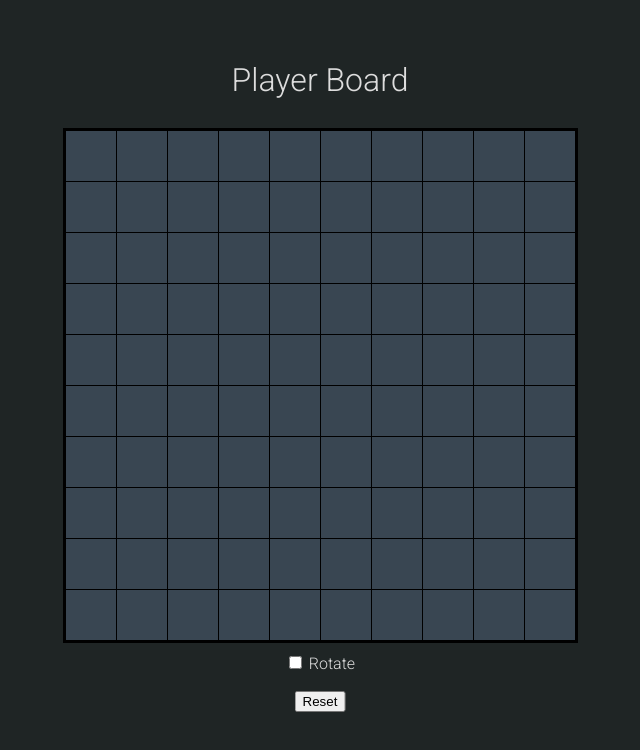
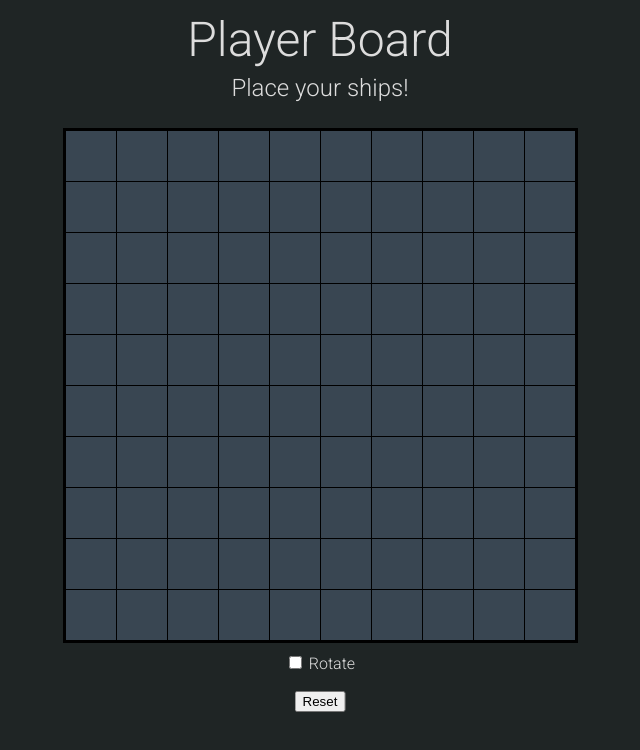
Before and after one commit to blim012/battleship-js, a website built with webpack: page src/template.index.html in a window 1280 px wide. Shown: the whole page, without its empty margins (320-960 px from the left). Built offline with nearby package versions, Linux system fonts and the light colour scheme.

Commit message:
add board message element to give player text feedback and instructions

```diff
--- a/src/style/style.css
+++ b/src/style/style.css
@@ -16,12 +16,21 @@ body {
   position: relative;
 }
 
-.board-title {
+.board-header {
   position: absolute;
-  top: -2em;
+  width: max-content;
+  top: -7em;
   left: 50%;
   transform: translate(-50%, 0);
-  font-size: 2em;
+}
+
+.board-title {
+  font-size: 3em;
+}
+
+.board-message {
+  font-size: 1.5em;
+  margin-top: 0.5em;
 }
 
 .board-container {
--- a/src/template.index.html
+++ b/src/template.index.html
@@ -10,7 +10,10 @@
   <body>
     <div id="boards">
       <div id="player-container" class="relative-pos">
-        <p class="board-title">Player Board</p>
+        <header class="board-header">
+          <p class="board-title">Player Board</p>
+          <p class="board-message">Place your ships!</p>
+        </header>
         <div class="board-container">
           <div class="board"></div>
         </div>
@@ -21,7 +24,10 @@
         <button id='reset'>Reset</button>
       </div>
       <div id="enemy-container" class='no-display relative-pos'>
-        <p class="board-title">Enemy Board</p>
+        <header class="board-header">
+          <p class="board-title">Enemy Board</p>
+          <p class="board-message"></p>
+        </header>
         <div class="board-container">
           <div class="board"></div>
         </div>
```
